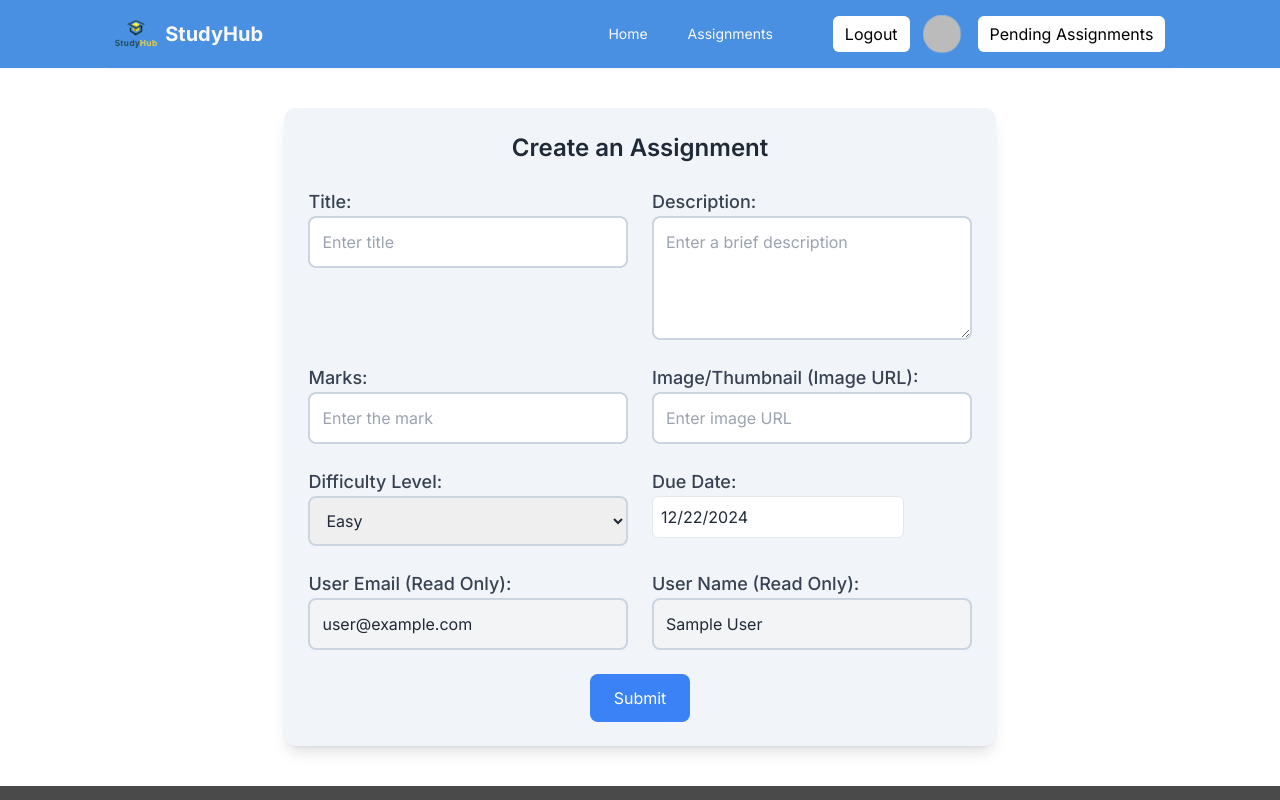
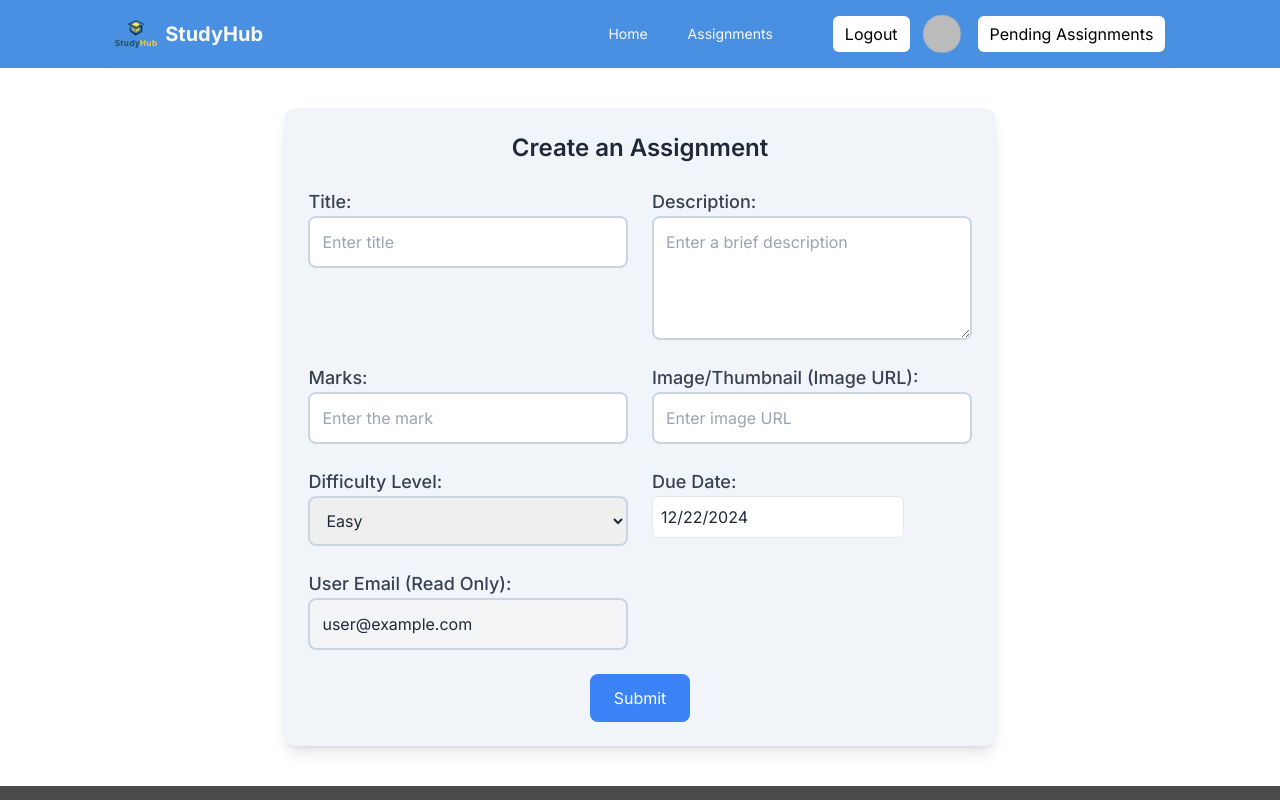
Before and after one commit to MahbubSakib/study-hub-client, a React (Vite) app: page /create-assignments in a window 1280 px wide. Shown: the top 800 px of the page. Built offline with nearby package versions, Linux system fonts and the light colour scheme; no server answers; sample sign-in values are in the browser's storage.

Commit message:
create assignment validation

```diff
--- a/src/pages/CreateAssignments/CreateAssignments.jsx
+++ b/src/pages/CreateAssignments/CreateAssignments.jsx
@@ -17,14 +17,39 @@ const CreateAssignments = () => {
         const form = e.target;
         const title = form.title.value;
         const description = form.description.value;
-        const marks = form.marks.value;
+        const marks = parseInt(form.marks.value, 10);
         const image = form.image.value;
         const difficulty = form.difficulty.value;
         const due = startDate;
         const email = form.email.value;
-        const name = form.name.value;
 
-        const newAssignment = { title, description, marks, image, difficulty, due, email, name };
+        // Get today's date
+        const today = new Date();
+        today.setHours(0, 0, 0, 0);
+
+        // marks have to be at least 50
+        if (marks < 50) {
+            Swal.fire({
+                title: 'Error',
+                text: 'Marks must be at least 50.',
+                icon: 'warning',
+                confirmButtonText: 'Close'
+            });
+            return;
+        }
+
+        // due date
+        if (due < today) {
+            Swal.fire({
+                title: 'Error',
+                text: 'Due date cannot be before today.',
+                icon: 'warning',
+                confirmButtonText: 'Close'
+            });
+            return;
+        }
+
+        const newAssignment = { title, description, marks, image, difficulty, due, email };
 
         try {
             const { data } = await axios.post(`${import.meta.env.VITE_SERVER_URL}/add-assignment`, newAssignment);
@@ -48,6 +73,7 @@ const CreateAssignments = () => {
             });
         }
     };
+
 
     return (
         <div>
@@ -143,18 +169,6 @@ const CreateAssignments = () => {
                                     required
                                 />
                             </div>
-
-                            {/* User Name */}
-                            <div className="flex flex-col">
-                                <label htmlFor="name" className="text-lg font-medium text-gray-700">User Name (Read Only):</label>
-                                <input
-                                    type="text"
-                                    name="name"
-                                    value={user?.displayName}
-                                    readOnly
-                                    className="w-full p-3 border-2 border-slate-300 rounded-lg bg-gray-100 focus:outline-none"
-                                />
-                            </div>
                         </div>
 
 
--- a/src/pages/PendingAssignments/PendingAssignments.jsx
+++ b/src/pages/PendingAssignments/PendingAssignments.jsx
@@ -1,6 +1,7 @@
 import { useContext, useEffect, useState } from "react";
 import axios from "axios";
 import { AuthContext } from "../../provider/AuthProvider";
+import { toast } from "react-hot-toast";
 
 const PendingAssignments = () => {
     const [pendingAssignments, setPendingAssignments] = useState([]);
@@ -21,7 +22,7 @@ const PendingAssignments = () => {
     const handleGiveMarkClick = (assignment) => {
         // Check if the assignment belongs to the current user
         if (assignment.userEmail === user.email) {
-            alert("You cannot mark your own assignment!");
+            toast.error("You cannot mark your own assignment!");
             return;
         }
         setSelectedAssignment(assignment);
```
